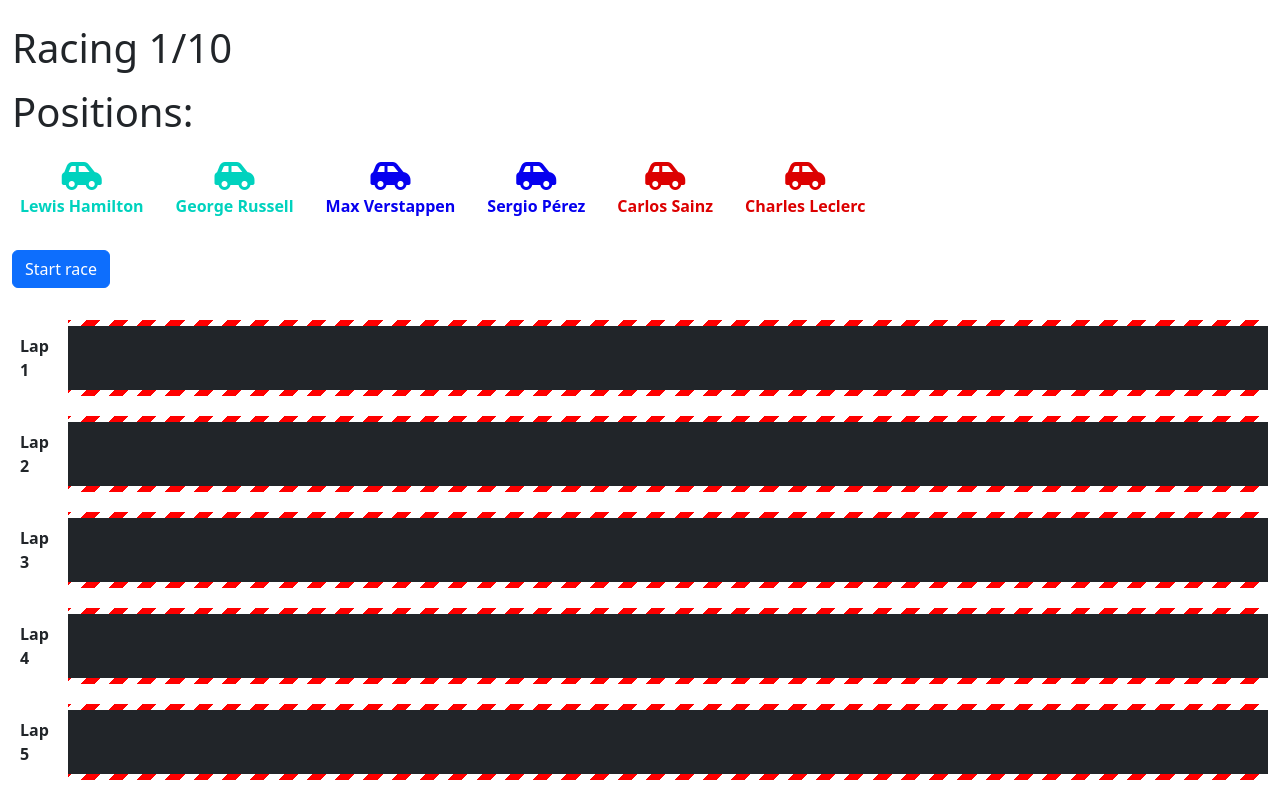
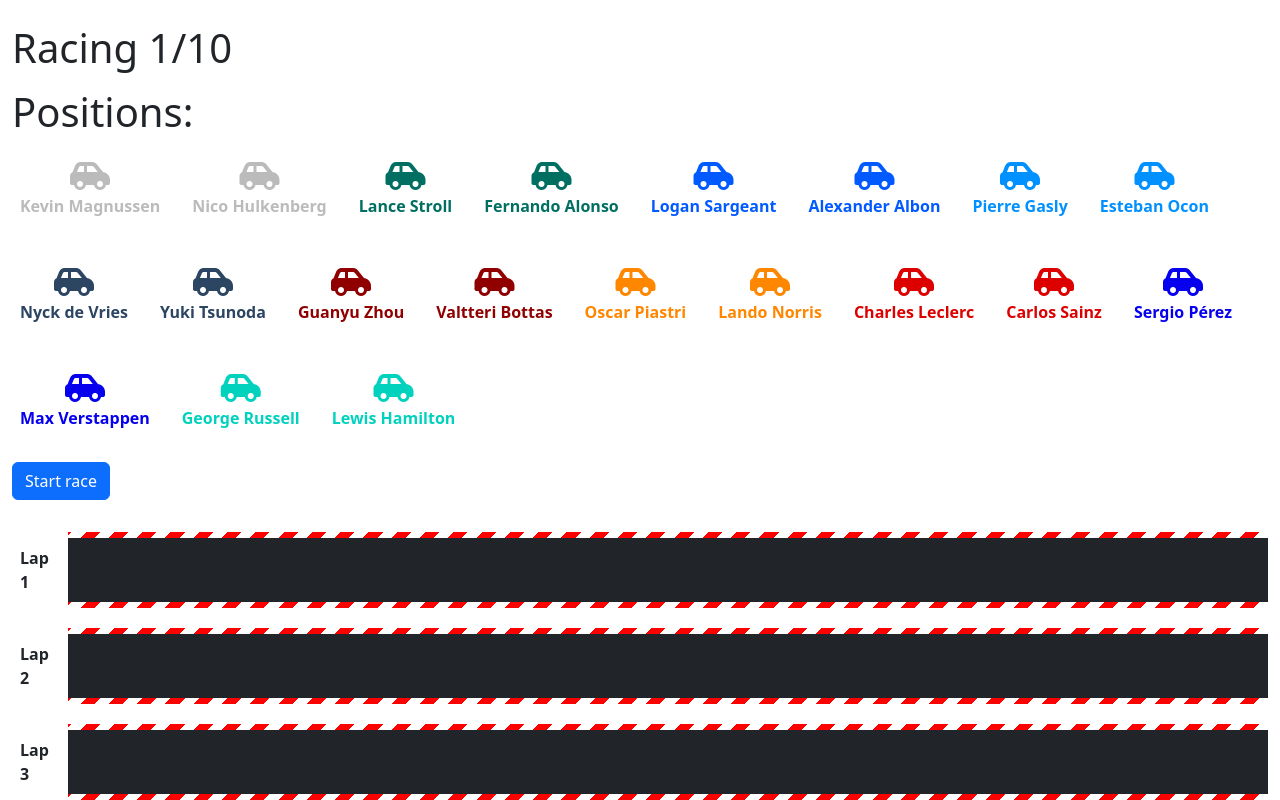
Before and after one commit to Fronchak-Projects/Racing-Simulator, a React (Vite) app: page / in a window 1280 px wide. Both pictures are taken after a click on the button "Start championship". Shown: the top 800 px of the page. Built offline with nearby package versions, Linux system fonts and the light colour scheme.

Commit message:
fix-racing-bug

```diff
--- a/src/components/App/index.tsx
+++ b/src/components/App/index.tsx
@@ -220,8 +220,8 @@
         numberOfRacings={10}
         lapSize={24}
         numberOfLaps={5}
-        //teams={[mercedes, rbr, ferrari, mcLaren, alfaRomeo, alphaTauri, alpine, williams, astonMartin, haas]}
-        teams={[mercedes, rbr, ferrari]}
+        teams={[mercedes, rbr, ferrari, mcLaren, alfaRomeo, alphaTauri, alpine, williams, astonMartin, haas]}
+        //teams={[mercedes, rbr, ferrari]}
         systemPoints={[25, 18, 15, 12, 10, 8, 6, 4, 2, 1]}
       />
     </div>
--- a/src/components/Lap/index.tsx
+++ b/src/components/Lap/index.tsx
@@ -20,7 +20,7 @@
                 <th scope="row" className="lap-label border-none">Lap { lapNumber }</th>
                 { new Array(size).fill(1).map((_, index) => {
                     const length = (size * (lapNumber - 1)) + 1 + index;
-                    const racingDriver = racingDrivers.find((racingDriver) => racingDriver.actualPosition === length);
+                    const racingDriver = racingDrivers.find((racingDriver) => racingDriver.position === length);
                     return (
                         <td
                             className="table-dark text-center p-0 td-lap"
--- a/src/components/Racing/index.tsx
+++ b/src/components/Racing/index.tsx
@@ -26,9 +26,7 @@
             .reduce((prev: Array<Driver>, curr) => [...prev, ...curr.drivers], [])
             .map((driver) => ({
                 driver,
-                actualPosition: 0,
-                lastPosition: 0,
-                status: 'RUNNING',
+                position: 0,
                 racingPosition: undefined,
                 points: 0
             })));
@@ -38,103 +36,57 @@
                 position: undefined
             })));
     const ciclo = useRef<number>(0);
+    const run = useRef<boolean>(false);
     const speedWayLength = lapSize * numberOfLaps;
-    const someoneFinished = racingDrivers.some((racingDriver) => racingDriver.status === 'FINISHED');
-    const hasFinished = racingDrivers.every((racingDriver) => racingDriver.status === 'FINISHED');
-
-    if(hasFinished) {
-        console.log('has finished')
-        clearInterval(ciclo.current);
-    }
+    const someoneFinished = racingDrivers.some((racingDriver) => racingDriver.position > speedWayLength);
+    const hasFinished = racingDrivers.every((racingDriver) => racingDriver.position > speedWayLength);
 
     const initRace = () => {
         setHasStarted(true);
         ciclo.current = setInterval(() => {
             setRacingDrivers((prevState) => {
-                const finishingRacingDrivers: Array<RacingDriver> = [];
-                const nextRacingDrivers = prevState.map((racingDriver) => {
-                    if(racingDriver.status === 'RUNNING') {
-                        const nextRacingDriver = {...racingDriver};
-                        nextRacingDriver.lastPosition = nextRacingDriver.actualPosition;
-                        nextRacingDriver.actualPosition = nextRacingDriver.actualPosition + playDice() + playDice();
-                        if(nextRacingDriver.actualPosition > speedWayLength) {
-                            finishingRacingDrivers.push(nextRacingDriver);
+                if(run.current) {
+                    let nextRacingDrivers = prevState.map((racingDrivers) => ({...racingDrivers}));
+                    nextRacingDrivers = nextRacingDrivers.map((racingDriver) => {
+                        if(racingDriver.position <= speedWayLength) {
+                            racingDriver.position += (playDice() + playDice());
+                            if(racingDriver.position > speedWayLength) {
+                                const numberOfFinishedDrivers = nextRacingDrivers.filter((r) => r.position > speedWayLength).length - 1;
+                                console.log(`numberOfFinishedDrivers: ${numberOfFinishedDrivers}`);
+                                racingDriver.racingPosition = numberOfFinishedDrivers + 1;
+                                if(racingDriver.racingPosition <= systemPoints.length) {
+                                    racingDriver.points = systemPoints[racingDriver.racingPosition - 1];
+                                }
+                            }
+                            return racingDriver;
                         }
-                        return nextRacingDriver;
-                    }
-                    else {
                         return racingDriver;
-                    }
-                });
-
-                if(finishingRacingDrivers.length >= 1) {
-                    console.log('Before finishingRacingDrivers');
-                    console.log(finishingRacingDrivers);
-                    const driversFinished = prevState.filter((racingDriver) => racingDriver.status === 'FINISHED').length;
-                    console.log(`driversFinished: ${driversFinished}`);
-                    finishingRacingDrivers
-                        .sort((a, b) =>
-                            a.lastPosition == b.lastPosition ?
-                            a.actualPosition - b.actualPosition :
-                            a.lastPosition - b.lastPosition);
-
-                    let lastPosition = 0;
-                    let actualPosition = 0;
-                    let referencePosition = 0;
-                    finishingRacingDrivers.forEach((racingDriver, i) => {
-                        racingDriver.status = 'FINISHED';
-                        if(racingDriver.lastPosition == lastPosition && racingDriver.actualPosition == actualPosition) {
-                            racingDriver.racingPosition = referencePosition;
+                    })
+                    nextRacingDrivers.sort((driverA, driverB) => {
+                        if(driverA.racingPosition && driverB.racingPosition) {
+                            return driverA.racingPosition - driverB.racingPosition;
                         }
-                        else {
-                            racingDriver.racingPosition = driversFinished + i + 1;
-                            lastPosition = racingDriver.lastPosition;
-                            actualPosition = racingDriver.actualPosition;
-                            referencePosition = racingDriver.racingPosition!;
+                        if(driverA.racingPosition) {
+                            return -1;
                         }
-                        if(racingDriver.racingPosition <= systemPoints.length) {
-                            racingDriver.points = systemPoints[racingDriver.racingPosition - 1];
+                        if(driverB.racingPosition) {
+                            return 1;
                         }
-                    })
-                    console.log('After finishingRacingDrivers');
-                    console.log(finishingRacingDrivers);
+                        return driverB.position - driverA.position;
+                    });
+                    run.current = false;
+                    return nextRacingDrivers;
                 }
-
-                //if(nextRacingDrivers.every((racingDriver) => racingDriver.status === 'FINISHED')) {
-                //    console.log('Clear interval');
-                //    console.log(nextRacingDrivers);
-                //    clearInterval(ciclo);
-                    /*
-                    const nextRacingTeams: Array<RacingTeam> = racingTeams.map((racingTeam) => {
-                        const points = nextRacingDrivers.filter((racingDriver) => racingDriver.driver.team.id === racingTeam.team.id)
-                            .reduce((prev, curr) => prev + curr.points , 0);
-                        return {
-                            ...racingTeam,
-                            points
-                        }
-                    })
-
-                    nextRacingTeams.sort((a, b) => b.points - a.points);
-
-                    let points = -1;
-                    let position = -1;
-
-                    nextRacingTeams.forEach((racingTeam, i) => {
-                        if(racingTeam.points === points) {
-                            racingTeam.position = position;
-                        }
-                        else {
-                            points = racingTeam.points;
-                            racingTeam.position = i + 1;
-                            position = racingTeam.position;
-                        }
-                    });
-                    setRacingTeams(nextRacingTeams);
-                    */
-                //}
-                return nextRacingDrivers;
+                else {
+                    run.current = true;
+                    return prevState;
+                }
             });
         }, 250);
+    }
+
+    if(hasFinished) {
+        clearInterval(ciclo.current);
     }
 
     const handleSetPoints = () => {
@@ -148,16 +100,7 @@
         <div>
             <h1>Positions:</h1>
             <DriverCardsContainer
-                drivers={[...racingDrivers].sort((a, b) => {
-                    if(a.racingPosition && b.racingPosition) {
-                        return (b.racingPosition - a.racingPosition);
-                    }
-                    return a.actualPosition == b.actualPosition ?
-                        a.lastPosition - b.lastPosition :
-                        a.actualPosition - b.actualPosition;
-                })
-                .map((racingDriver) => racingDriver.driver)
-                }
+                drivers={[...racingDrivers].reverse().map((racingDriver) => racingDriver.driver)}
             />
             { !hasStarted && <button className="btn btn-primary my-3" onClick={initRace}>Start race</button>}
             { hasFinished && (
@@ -176,8 +119,7 @@
                             <ClassificationTable
                                 descriptionHeader='Driver'
                                 classificationItens={
-                                    racingDrivers.filter((racingDriver) => racingDriver.status === 'FINISHED')
-                                    .sort((a, b) => a.racingPosition! - b.racingPosition!)
+                                    racingDrivers.filter((racingDriver) => racingDriver.position > speedWayLength)
                                     .map((racingDriver) => ({
                                         classification: racingDriver.racingPosition!,
                                         description: <div className="d-flex align-center">
--- a/src/components/Speedway/index.tsx
+++ b/src/components/Speedway/index.tsx
@@ -21,7 +21,7 @@
                 </thead>
                 <tbody>
                     { new Array(numberOfLaps).fill(1).map((_, index) => (
-                        racingDrivers.some((racingDriver) => racingDriver.actualPosition <= (index + 1) * lapSize))  ?
+                        racingDrivers.some((racingDriver) => racingDriver.position <= (index + 1) * lapSize))  ?
                             <React.Fragment key={index}>
                                 <Lap size={lapSize} lapNumber={index + 1} racingDrivers={racingDrivers} />
 
--- a/src/types/RacingDriver.ts
+++ b/src/types/RacingDriver.ts
@@ -1,13 +1,10 @@
-import RacingDriverStatus from "./RacingDriverStatus";
 import Driver from "./Driver"
 
 type RacingDriver = {
     driver: Driver;
-    lastPosition: number;
-    actualPosition: number;
+    position: number;
     racingPosition: number | undefined;
     points: number;
-    status: RacingDriverStatus;
 }
 
 export default RacingDriver;
```
